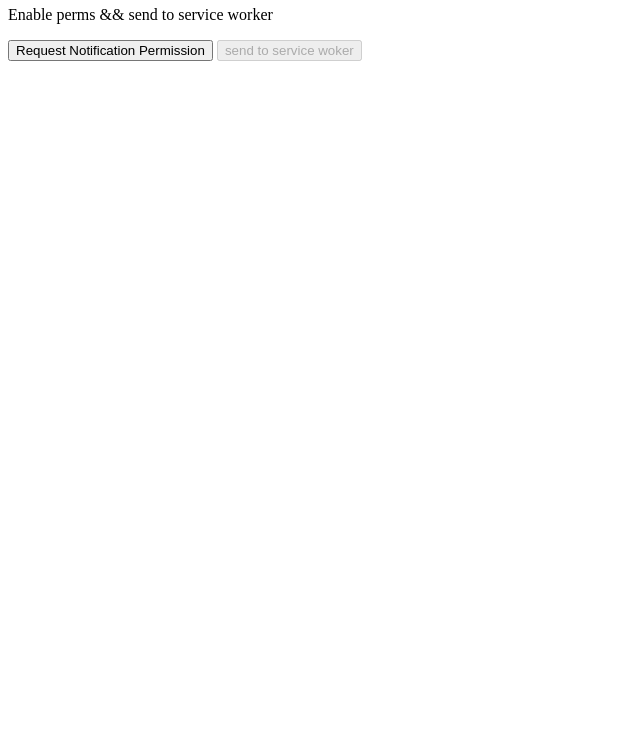
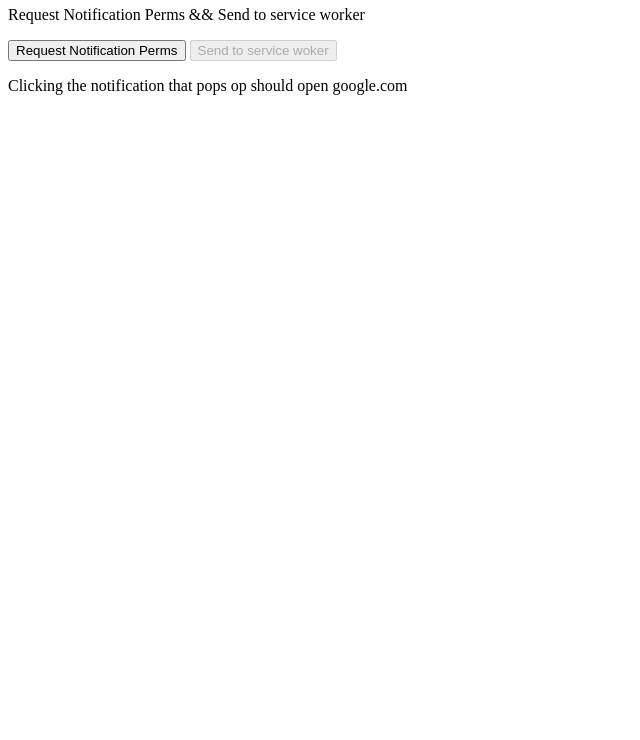
Before and after one commit to Hacksore/sw-notification-macos-sequoia, a plain HTML site: page index.html in a window 1280 px wide. Shown: the part 60-800 px from the top of the page, without its empty margins (0-640 px from the left). Drawn offline with Linux system fonts and the light colour scheme.

Commit message:
Moar stuffz again

```diff
--- a/index.html
+++ b/index.html
@@ -28,9 +28,13 @@
       });
     };
 
+    navigator.serviceWorker.ready.then(function (registration) {
+      console.log('Service Worker is active:', registration.active.state);
+    });
+
     function sendToServiceWorker() {
       navigator.serviceWorker.controller.postMessage({
-        title: 'Hello from the main page!',
+        title: 'This should open google.com on click',
       });
     }
   </script>
@@ -38,9 +42,13 @@
 
 <body>
   <h1>Repro</h1>
-  <p>Enable perms && send to service worker</p>
-  <button id="permButton" onclick="requestPermission()">Request Notification Permission</button>
-  <button id="swButton" disabled onclick="sendToServiceWorker()">send to service woker</button>
+  <div>
+    <p>Request Notification Perms && Send to service worker</p>
+    <button id="permButton" onclick="requestPermission()">Request Notification Perms</button>
+    <button id="swButton" disabled onclick="sendToServiceWorker()">Send to service woker</button>
+
+    <p>Clicking the notification that pops op should open google.com</p>
+  </div>
 </body>
 
 </html>
```
Also changed, not shown: sw.js (+4 -4 lines).
